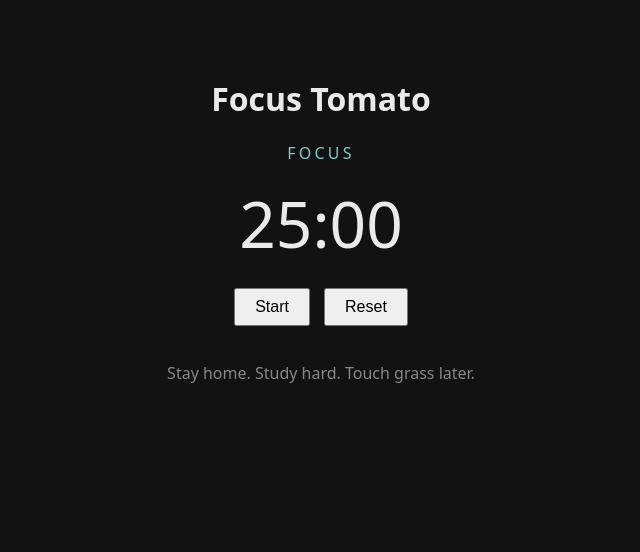
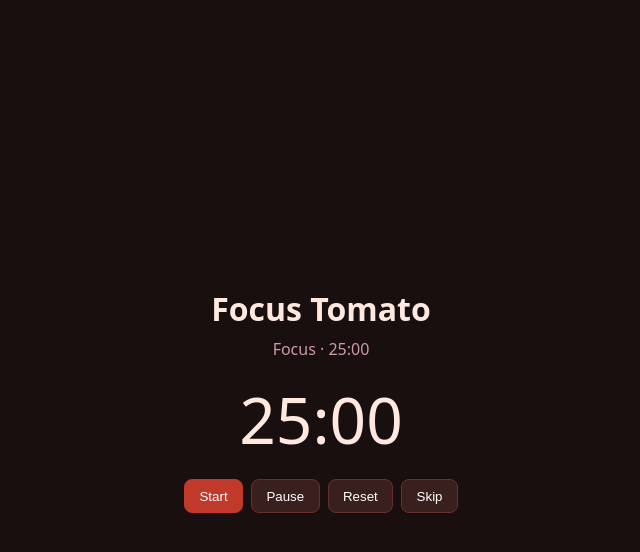
Before and after one commit to d28035203/focus-tomato, a plain HTML site: page index.html in a window 1280 px wide. Shown: the whole page, without its empty margins (319-959 px from the left). Drawn offline with Linux system fonts and the light colour scheme.

Commit message:
feat: pomodoro focus and break cycles

```diff
--- a/index.html
+++ b/index.html
@@ -2,16 +2,44 @@
 <html lang="en">
 <head>
   <meta charset="utf-8" />
+  <meta name="viewport" content="width=device-width, initial-scale=1" />
   <title>Focus Tomato</title>
-  <link rel="stylesheet" href="style.css" />
+  <style>
+    body { margin:0; min-height:100vh; display:grid; place-items:center; font-family:system-ui,sans-serif; background:#1a0f0f; color:#ffe8e0; }
+    h1 { margin:0 0 0.5rem; }
+    #time { font-size:4rem; font-variant-numeric:tabular-nums; margin:1rem 0; }
+    .row { display:flex; gap:0.5rem; justify-content:center; flex-wrap:wrap; }
+    button { background:#3a1f1f; color:#fff; border:1px solid #6a3030; border-radius:8px; padding:0.55rem 0.9rem; cursor:pointer; }
+    button.primary { background:#c0392b; border-color:#c0392b; }
+    #mode { color:#c9a; margin-bottom:0.5rem; }
+  </style>
 </head>
 <body>
-  <h1>Focus Tomato</h1>
-  <div id="mode">Focus</div>
-  <div id="time">25:00</div>
-  <button id="start">Start</button>
-  <button id="reset">Reset</button>
-  <p id="note">Stay home. Study hard. Touch grass later.</p>
-  <script src="timer.js"></script>
+  <main style="text-align:center">
+    <h1>Focus Tomato</h1>
+    <div id="mode">Focus · 25:00</div>
+    <div id="time">25:00</div>
+    <div class="row">
+      <button class="primary" id="start">Start</button>
+      <button id="pause">Pause</button>
+      <button id="reset">Reset</button>
+      <button id="skip">Skip</button>
+    </div>
+  </main>
+  <script>
+    const FOCUS = 25*60, BREAK = 5*60;
+    let left = FOCUS, focus = true, timer = null;
+    const timeEl = document.getElementById('time');
+    const modeEl = document.getElementById('mode');
+    function fmt(s){ const m=Math.floor(s/60), r=s%60; return String(m).padStart(2,'0')+':'+String(r).padStart(2,'0'); }
+    function render(){ timeEl.textContent = fmt(left); modeEl.textContent = (focus?'Focus':'Break') + ' · ' + fmt(focus?FOCUS:BREAK); }
+    function stop(){ if(timer){ clearInterval(timer); timer=null; } }
+    function next(){ focus=!focus; left = focus?FOCUS:BREAK; render(); }
+    document.getElementById('start').onclick = () => { if(timer) return; timer=setInterval(()=>{ if(left<=0){ stop(); next(); return;} left--; render(); },1000); };
+    document.getElementById('pause').onclick = stop;
+    document.getElementById('reset').onclick = () => { stop(); left = focus?FOCUS:BREAK; render(); };
+    document.getElementById('skip').onclick = () => { stop(); next(); };
+    render();
+  </script>
 </body>
 </html>
```
Also changed, not shown: 1 other file.
